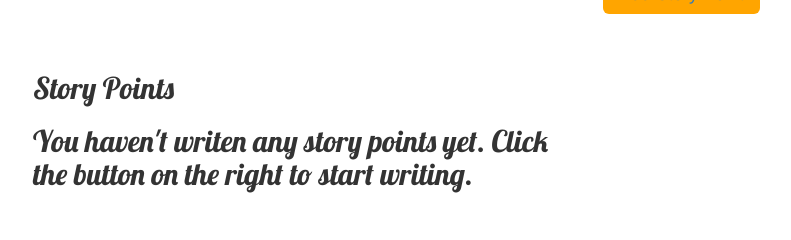
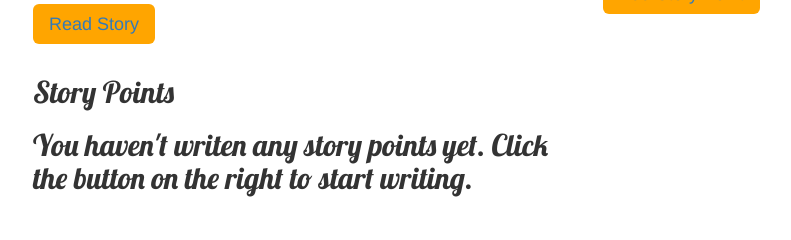
Before and after one commit to dbushey/literograph2.0, a Django app: template lito/templates/lito/story_detail.html in a window 1280 px wide. Shown: the part 251-491 px from the top of the page, without its empty margins (22-813 px from the left). Run offline with Django 3.2, Linux system fonts and the light colour scheme; the template is opened without the code that fills it, so the values that code supplies are empty; some libraries are stand-ins or nearby versions.

Commit message:
Add a read story to story/#/

```diff
--- a/lito/templates/lito/story_detail.html
+++ b/lito/templates/lito/story_detail.html
@@ -8,6 +8,7 @@
         <div class="col-md-6">
             <h1>Story Title: {{ story.title }}</h1>
             <p>By: {{ story.author }}</p>
+            <a href="{% url 'reader_view' pk=story.pk %}" type="button" class="btn-lg btn-link" style="background-color:orange" >Read Story</a>
             <br><br>
 
             <h2>Story Points</h2>
```
